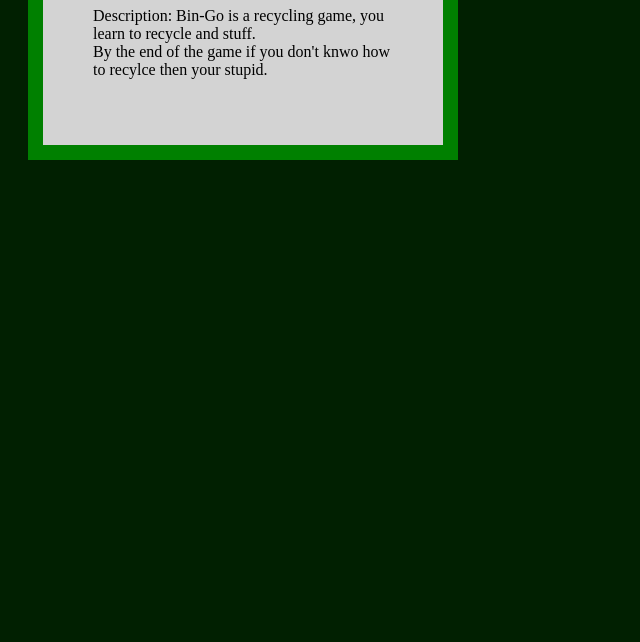
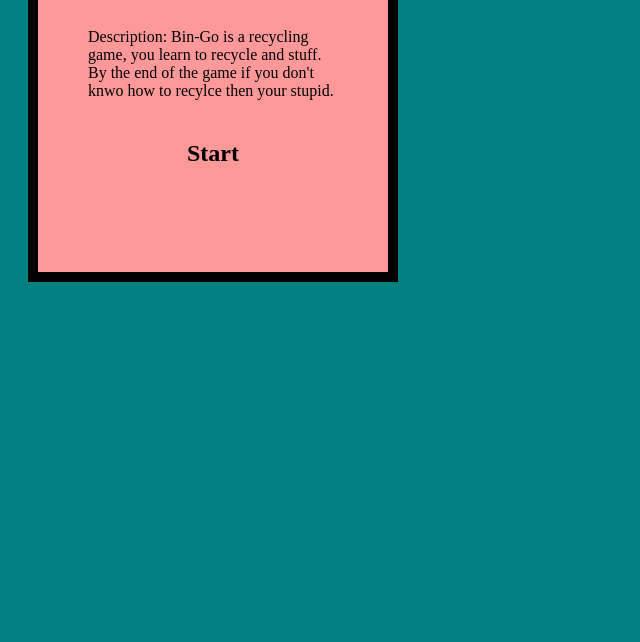
Before and after one commit to TylerHernandez/Bin_Go, a plain HTML site: page welcomepage.html in a window 1280 px wide. Shown: the part 158-800 px from the top of the page, without its empty margins (0-640 px from the left). Drawn offline with Linux system fonts and the light colour scheme.

Commit message:
edit welcomepage.html edit style.css

```diff
--- a/static/css/style.css
+++ b/static/css/style.css
@@ -1,11 +1,19 @@
 body{
-  background-color: #012001;
+  background-color: #008080;
 }
 .box{
-  background-color: lightgrey;
-  width: 300px;
-  border: 15px solid green;
-  padding: 50px;
-  margin: 20px;
+  background-color: #ff9999;
+  border: 10px solid black;
+  width: 250px;
+  height: 300px;
+  padding:50px;
+  margin:20px;
+
+  display: flex;
+  flex-direction: column;
+  justify-content: space-evenly;
+  align-items: center;
 }
+.word{
+  font-size:
 }
--- a/welcomepage.html
+++ b/welcomepage.html
@@ -7,9 +7,11 @@
   </head>
   <body>
     <div class="box">
-      <h1> Bin-Go </h1>
-    <p> Description: Bin-Go is a recycling game, you learn to recycle and stuff.<br> By the end of the game if you don't knwo how to recylce then your stupid.</p>
+      <h1 class="words"><center> Bin-Go </center></h1>
+    <p class="words"> Description: Bin-Go is a recycling game, you learn to recycle and stuff.<br> By the end of the game if you don't knwo how to recylce then your stupid.</p>
+      <h2 class="words"><cneter> Start </center><h2>
   </div>
+
 
   </body>
 </html>
```
